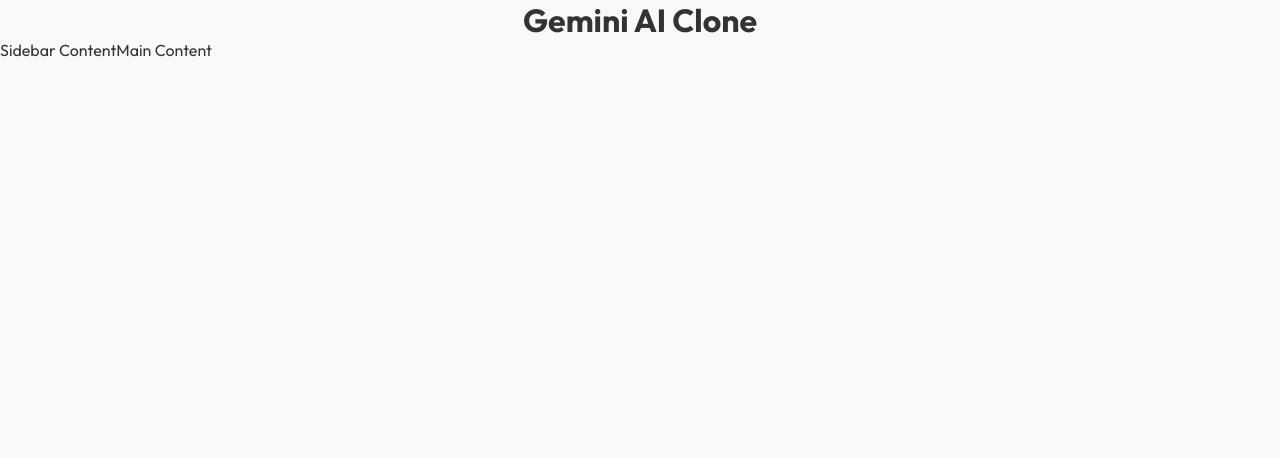
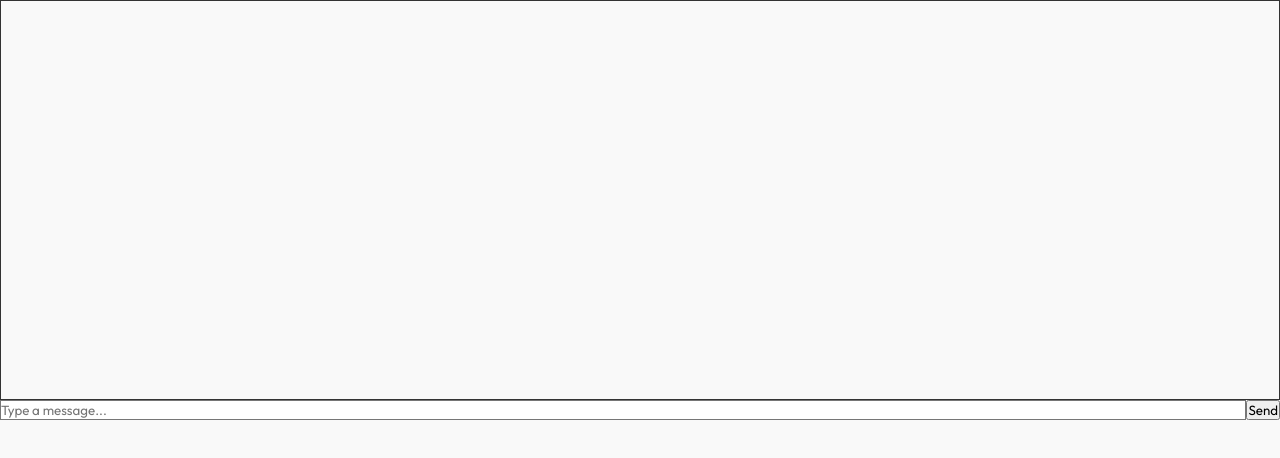
Before and after one commit to iamriyapatel/ChatMate, a React (Vite) app in the folder gemini-chatbot-frontend/: page / in a window 1280 px wide. Shown: the top 458 px of the page. Built offline with nearby package versions, Linux system fonts and the light colour scheme.

Commit message:
Update App.jsx

```diff
--- a/gemini-chatbot-frontend/src/App.jsx
+++ b/gemini-chatbot-frontend/src/App.jsx
@@ -1,27 +1,10 @@
 import React from 'react';
+import Chatbot from './components/chatbot';
 
 function App() {
   return (
-    <div>
-      {/* Header Section */}
-      <header className="bg-white dark:bg-dark-card shadow-lg p-4 text-center">
-        <h1 className="text-2xl font-bold text-primary dark:text-dark-text">
-          Gemini AI Clone
-        </h1>
-      </header>
-
-      {/* Layout with Sidebar and Main Content */}
-      <div className="flex flex-1">
-        {/* Sidebar */}
-        <aside className="w-64 bg-gray-200 p-4">
-          Sidebar Content
-        </aside>
-
-        {/* Main Content */}
-        <main className="flex-1 p-4">
-          Main Content
-        </main>
-      </div>
+    <div className="App">
+      <Chatbot />
     </div>
   );
 }
```
